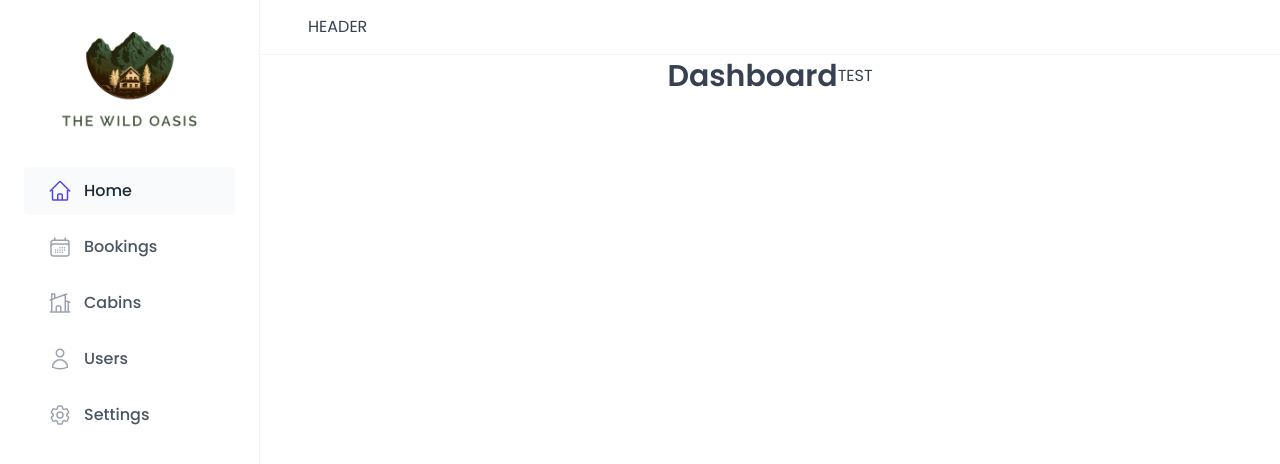
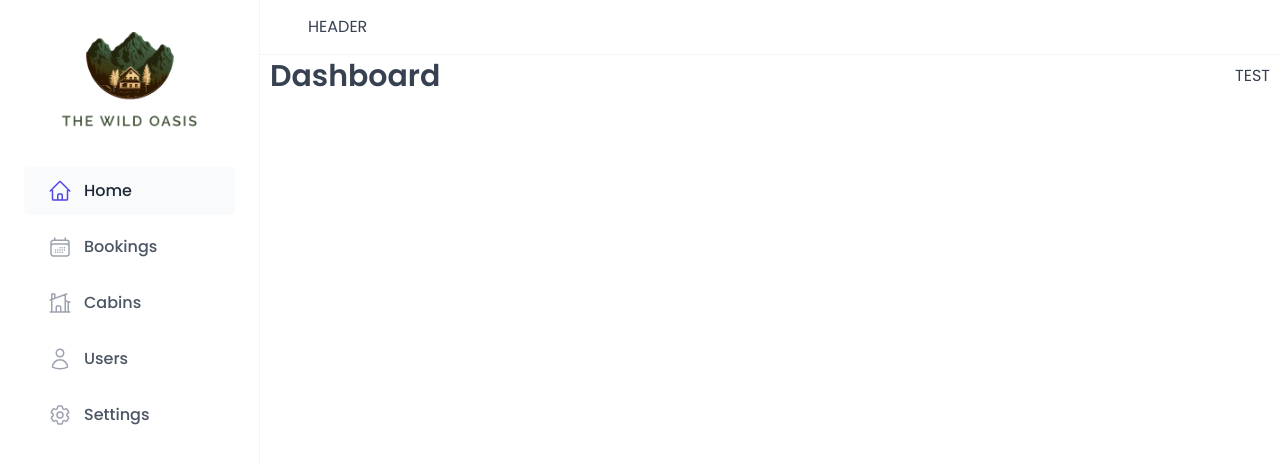
Before and after one commit to Alireza-my/Coastal-soul, a React (Vite) app: page /dashboard in a window 1280 px wide. Shown: the top 464 px of the page. Built offline with nearby package versions, Linux system fonts and the light colour scheme; a web font is replaced by a local one.

Commit message:
Add right margin for container

```diff
--- a/src/ui/AppLayout.jsx
+++ b/src/ui/AppLayout.jsx
@@ -17,7 +17,7 @@ const Main = styled.main`
 
 const Container = styled.div`
   max-width: 120rem;
-  margin: 0 auto;
+  margin: 0 10px;
   display: flex;
   flex-direction: column;
   gap: 3.2rem;
```
